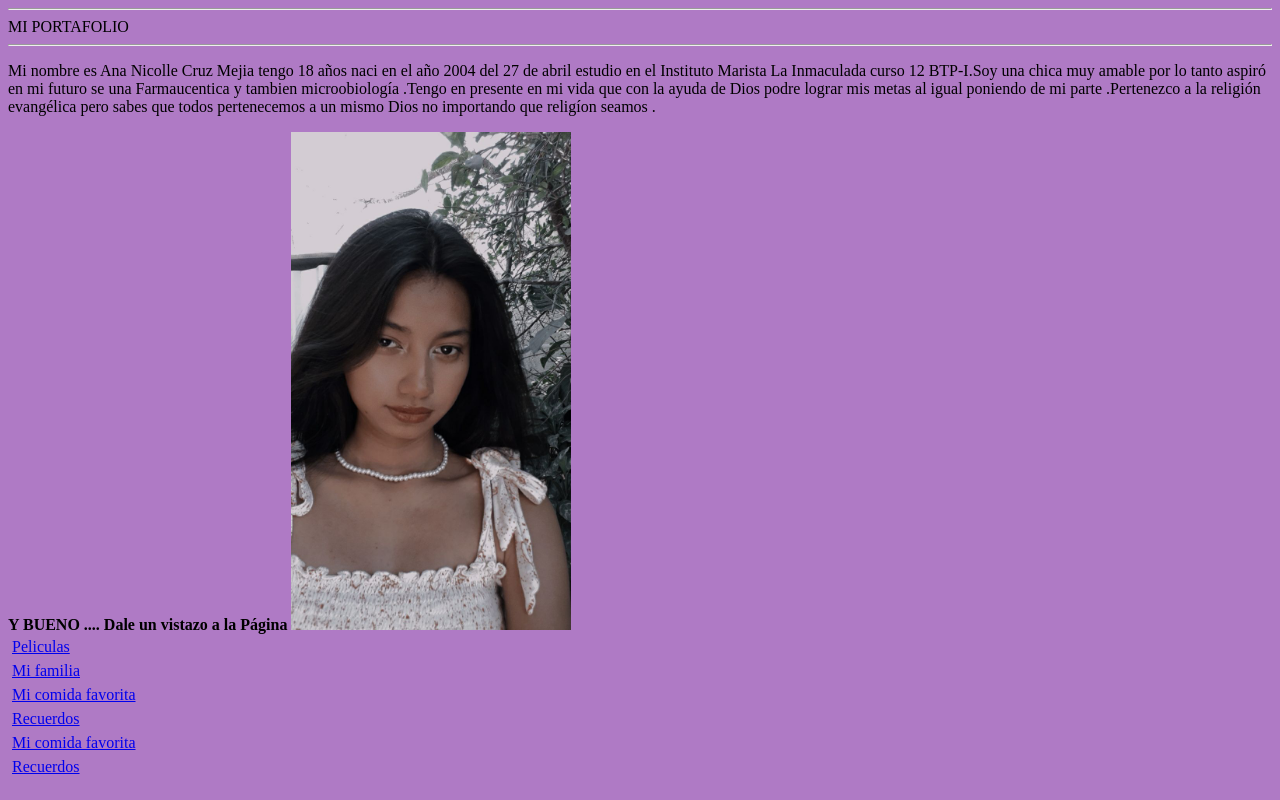
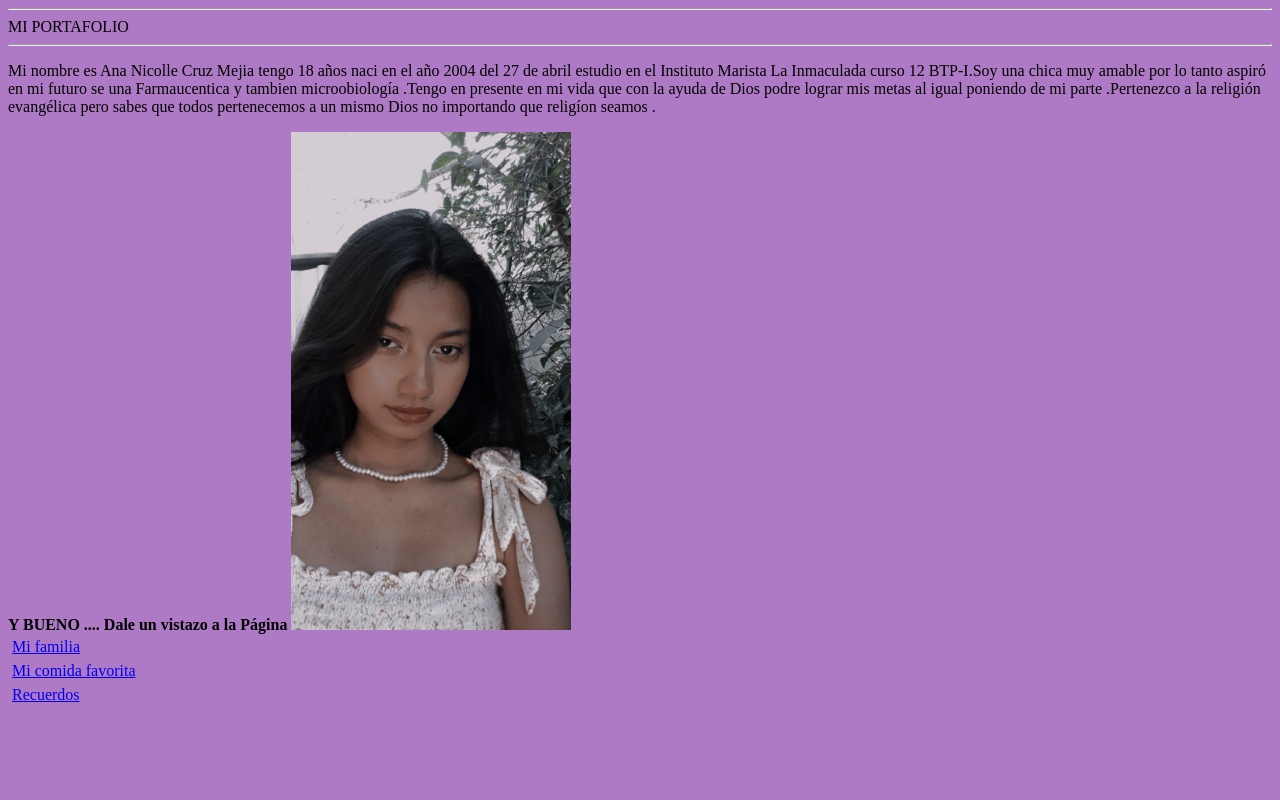
Before and after one commit to AnaCruz027/03_Ana_Cruz_Portafolio_Personal, a plain HTML site: page index.html in a window 1280 px wide. Drawn offline with Linux system fonts and the light colour scheme.

Commit message:
cambio 10

```diff
--- a/index.html
+++ b/index.html
@@ -19,11 +19,6 @@ Dios no importando que religíon seamos . </p>
     <table aling="right" cellpadding="2px" width="50%"
         <tr>
             <td>
-                <a href="peliculasfavo.html">Peliculas</a>
-            </td>
-        </tr>
-        <tr>
-            <td>
                 <a href="familia.html">Mi familia</a>
             </td>
         </tr>
@@ -36,15 +31,5 @@ Dios no importando que religíon seamos . </p>
                 <a href="recuerdos.html">Recuerdos</a>
             </td>
         </tr>
-        <tr>
-            <td>
-                <a href="comidafav.html">Mi comida favorita</a>
-            </td>
-        </tr>
-        <tr>
-            <td>
-                <a href="recuerdos.html">Recuerdos</a>
-            </td>
-        </tr>
     </table>
 </body>
```
Also changed, not shown: comidafav.html (+1 -0 lines).
